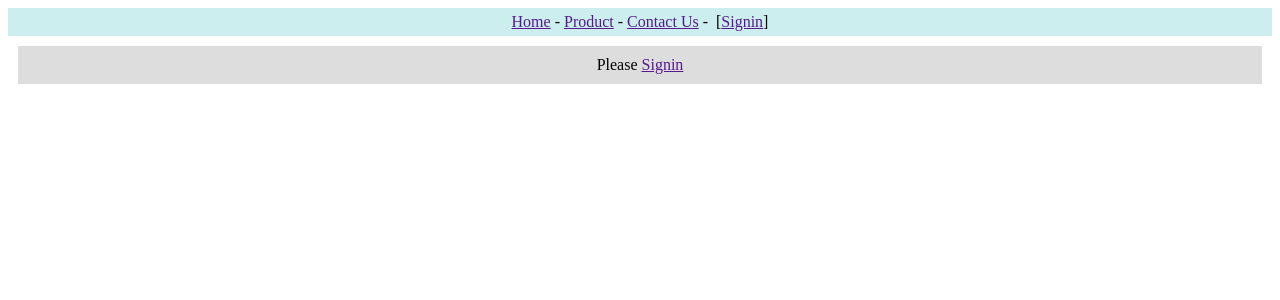
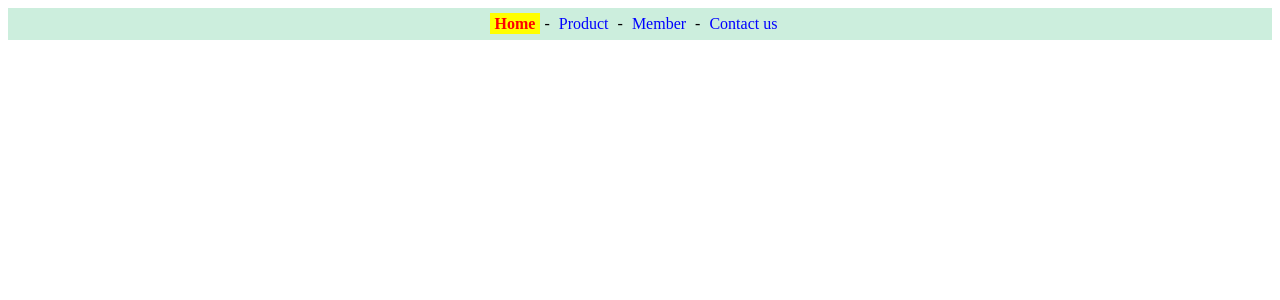
Before and after one commit to sitthikorn12/app1, a React (Create React App) app: page / in a window 1280 px wide. Shown: the top 300 px of the page. Built offline with nearby package versions, Linux system fonts and the light colour scheme.

Commit message:
Navlink in Route

```diff
--- a/package.json
+++ b/package.json
@@ -9,6 +9,7 @@
     "@testing-library/user-event": "^13.5.0",
     "react": "^19.2.3",
     "react-dom": "^19.2.3",
+    "react-router-dom": "^7.13.0",
     "react-scripts": "5.0.1",
     "web-vitals": "^2.1.4"
   },
--- a/src/App.js
+++ b/src/App.js
@@ -1,15 +1,7 @@
-import React from 'react'
-import { userContext } from './context'
-import Header2 from './context-header2'
-import Content2 from './context-content2'
+import Router2 from './router2'
 
-export default function App() {
-  let [user, setUser] = React.useState('')
+function App() {
+  return <Router2/>
+}
 
-  return (
-    <userContext.Provider value={[user, setUser]}>
-      <Header2 />
-      <Content2 />
-    </userContext.Provider>
-  )
-}
+export default App;
--- /dev/null
+++ b/src/navlink.css
@@ -0,0 +1,16 @@
+.nav{
+    background-color: #ced;
+    padding: 7px;
+    text-align: center;
+}
+.menu{
+    color: blue;
+    text-decoration: none;
+    padding: 2px 5px;
+}
+.active_menu{
+    color: red;
+    background-color: yellow;
+    text-decoration: none;
+    padding: 2px 5px;
+}
--- /dev/null
+++ b/src/router2.js
@@ -0,0 +1,24 @@
+import React from "react";
+import { BrowserRouter, NavLink } from "react-router-dom";
+import "./navlink.css"
+
+export default function Router2(){
+    return(
+        <BrowserRouter>
+            <nav className="nav">
+                <NavLink to='/' className={({isActive})=>isActive?"active_menu":"menu"}
+                style={({isActive})=>{
+                    return{
+                        fontWeight: isActive ? "bold" : ""
+                    };
+                }}>Home</NavLink> -&nbsp;
+                <NavLink to='/products' className={({isActive})=>isActive?"active_menu":"menu"}>
+                Product</NavLink> -&nbsp;
+                <NavLink to='/member' className={({isActive})=>isActive?"active_menu":"menu"}>
+                Member</NavLink> -&nbsp;
+                <NavLink to='/contact' className={({isActive})=>isActive?"active_menu":"menu"}>
+                Contact us</NavLink> &nbsp;
+            </nav>
+        </BrowserRouter>
+    )
+}
```
Also changed, not shown: 2 other files (tests, documents, lock files or other folders).
